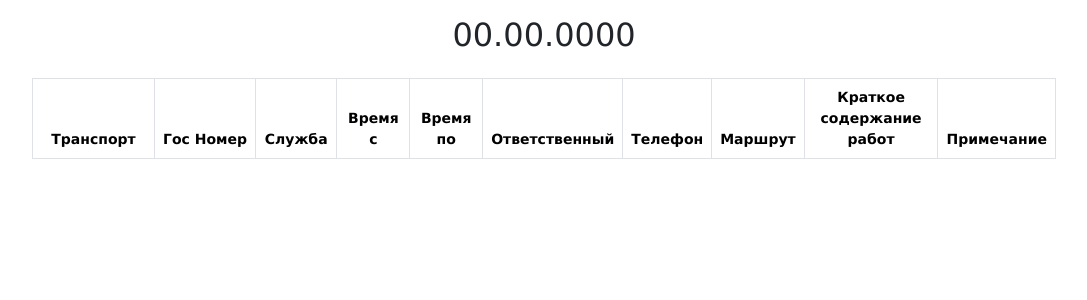
After one commit to MaksimOsadchiy/portal_vkazym, a PHP site: page /portal_vkazym/orderPdf.php in a window 1280 px wide. The commit adds this page. Shown: the top 300 px of the page, without its empty margins (96-1183 px from the left). Run offline with PHP 8.4, Linux system fonts and the light colour scheme; lists and menus that the app fills with data are empty.

Commit message:
feat(orderPdf): add a page to save the pdf and implement the basic pdf logic

```diff
--- a/allOrders.php
+++ b/allOrders.php
@@ -47,6 +47,7 @@
                     <option value="1">Подтвержденные заявки</option>
                     <option value="2">Отклоненные заявки</option>
                 </select>
+                <button class="btn btn-secondary btn-pdf">Сформировать PDF</button>
             </div>
             <table class="table table-bordered mt-4">
                 <thead>
--- /dev/null
+++ b/assets/css/orderPdf/orderPdf.css
@@ -0,0 +1,14 @@
+/* table */
+.table-container {
+    width: 80%;
+    margin: 0 auto;
+}
+tr {
+    font-size: 0.875rem;
+}
+tr th {
+    text-align: center;
+}
+tr td {
+    text-align: center;
+}
--- a/assets/css/orderTechnique/orderTechnique.css
+++ b/assets/css/orderTechnique/orderTechnique.css
@@ -1,4 +1,3 @@
-
 /* select */
 .choice {
     width: 20rem;
--- /dev/null
+++ b/orderPdf.php
@@ -0,0 +1,45 @@
+<?php
+    include('path.php');
+?>
+
+
+<!doctype html>
+<html lang="ru">
+<head>
+    <meta charset="UTF-8">
+    <meta name="viewport"
+          content="width=device-width, user-scalable=no, initial-scale=1.0, maximum-scale=1.0, minimum-scale=1.0">
+    <meta http-equiv="X-UA-Compatible" content="ie=edge">
+    <link href="assets/css/bootstrap.min.css" rel="stylesheet">
+    <link rel="stylesheet" href="assets/css/normalize.css">
+    <link rel="stylesheet" href="assets/css/mainStyles.css">
+    <link rel="stylesheet" href="assets/css/style.css">
+    <link rel="stylesheet" href="assets/css/orderPdf/orderPdf.css">
+    <title>PDF</title>
+</head>
+<body>
+    <section>
+        <div class="table-container d-flex flex-column align-items-center pt-3">
+            <h1>00.00.0000</h1>
+            <table class="table table-bordered mt-4">
+                <thead>
+                <tr>
+                    <th class="col-2">Транспорт</th>
+                    <th class="col-1">Гос&nbsp;Номер</th>
+                    <th class="col-1">Служба</th>
+                    <th class="col-1">Время с</th>
+                    <th class="col-1">Время по</th>
+                    <th class="col-1">Ответственный</th>
+                    <th class="col-1">Телефон</th>
+                    <th class="col-1">Маршрут</th>
+                    <th class="col-2">Краткое содержание работ</th>
+                    <th class="col-1">Примечание</th>
+                </tr>
+                </thead>
+                <tbody></tbody>
+            </table>
+        </div>
+    </section>
+    <script src="<?php echo BASE_URL ?>assets/js/orderPdf/orderPdf.js"></script>
+</body>
+</html>
```
Also changed, not shown: assets/js/allOrders/allOrders.js (+15 -2 lines), assets/js/orderPdf/orderPdf.js (added, +61 -0 lines).
